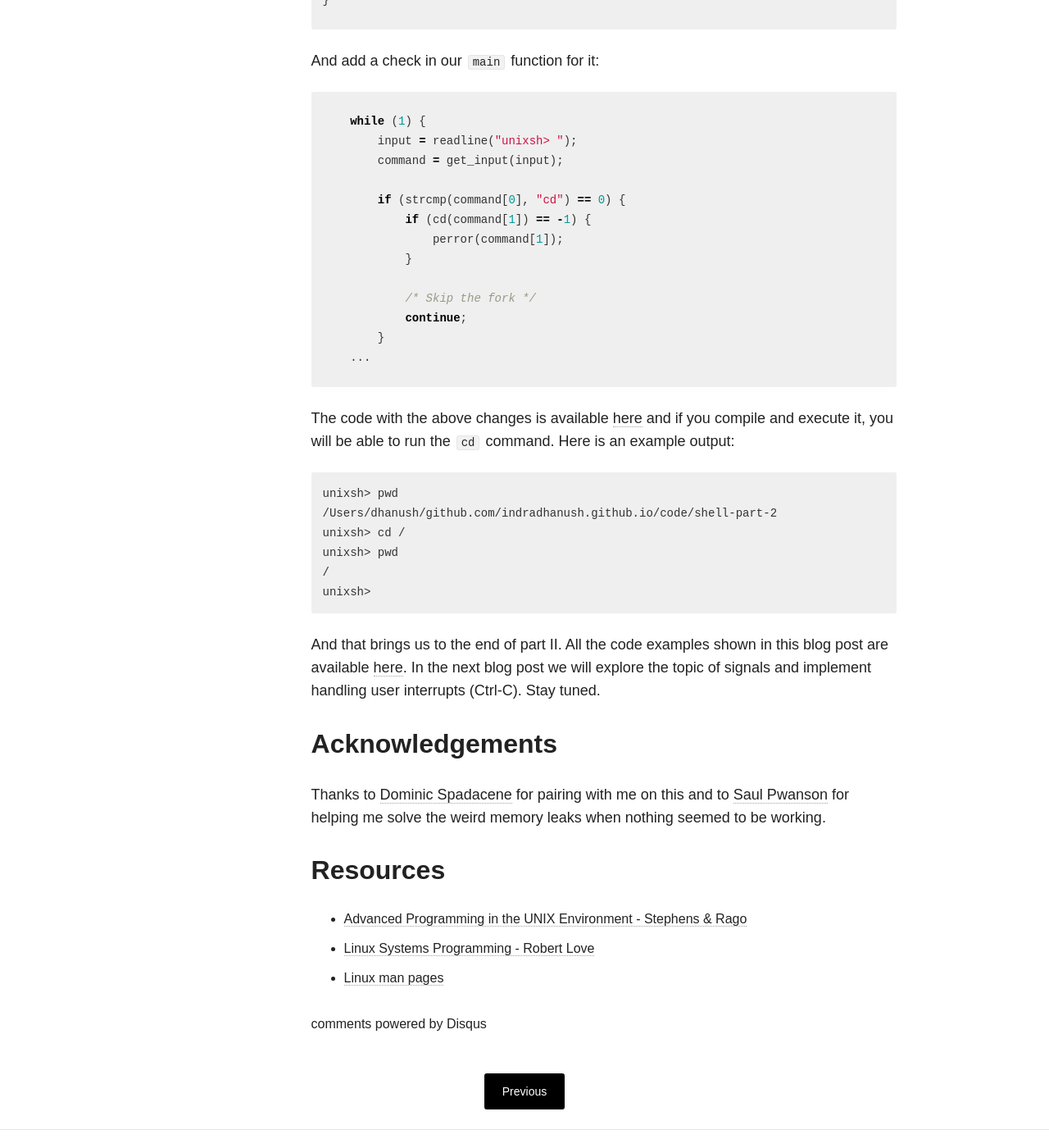
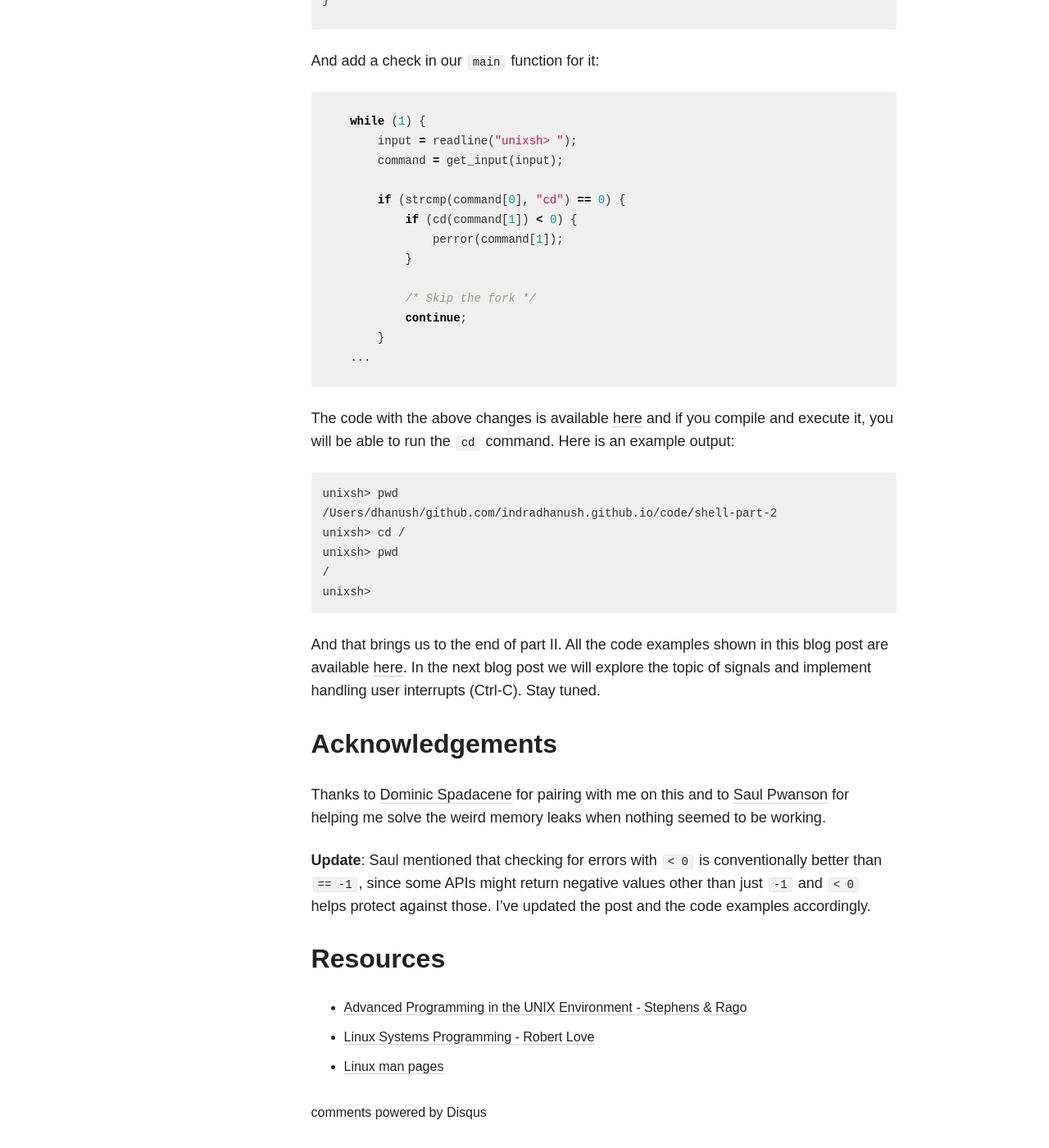
Before and after one commit to indradhanush/indradhanush.github.io, a Jekyll site: the page built from _posts/blog/2017-06-11-writing-a-unix-shell-part-2.md, in a window 1280 px wide and 1400 px high, scrolled down 7849 px. Shown: the whole window at 82% size. Built offline with Jekyll 4.4.1, drawn with Linux system fonts in a browser that asks for light colours; nearby versions of some CDN libraries; comment, search, counter and statistics services are not loaded.

Commit message:
Update code to check for errors with < 0 instead of == -1.

```diff
--- a/_posts/blog/2017-06-11-writing-a-unix-shell-part-2.md
+++ b/_posts/blog/2017-06-11-writing-a-unix-shell-part-2.md
@@ -216,7 +216,7 @@ changes to [shell.c](/code/shell-part-2/shell.c):
         command = get_input(input);
 
         child_pid = fork();
-        if (child_pid == -1) {
+        if (child_pid < 0) {
             perror("Fork failed");
             exit(1);
         }
@@ -230,7 +230,7 @@ changes to [shell.c](/code/shell-part-2/shell.c):
 
 {% highlight c %}
     ...
-            if (execvp(command[0], command) == -1) {
+            if (execvp(command[0], command) < 0) {
                 perror(command[0]);
                 exit(1);
             }
@@ -312,7 +312,7 @@ And add a check in our `main` function for it:
         command = get_input(input);
 
         if (strcmp(command[0], "cd") == 0) {
-            if (cd(command[1]) == -1) {
+            if (cd(command[1]) < 0) {
                 perror(command[1]);
             }
 
@@ -348,6 +348,11 @@ Thanks to [Dominic Spadacene](https://github.com/domspad) for pairing
 with me on this and to [Saul Pwanson](https://github.com/saulpw) for
 helping me solve the weird memory leaks when nothing seemed to be working.
 
+**Update**: Saul mentioned that checking for errors with `< 0` is
+conventionally better than `== -1`, since some APIs might return
+negative values other than just `-1` and `< 0` helps protect against
+those. I've updated the post and the code examples accordingly.
+
 ## Resources
 
 - [Advanced Programming in the UNIX Environment - Stephens & Rago](http://amzn.to/2sc0p8o)
```
Also changed, not shown: 2 other files.
